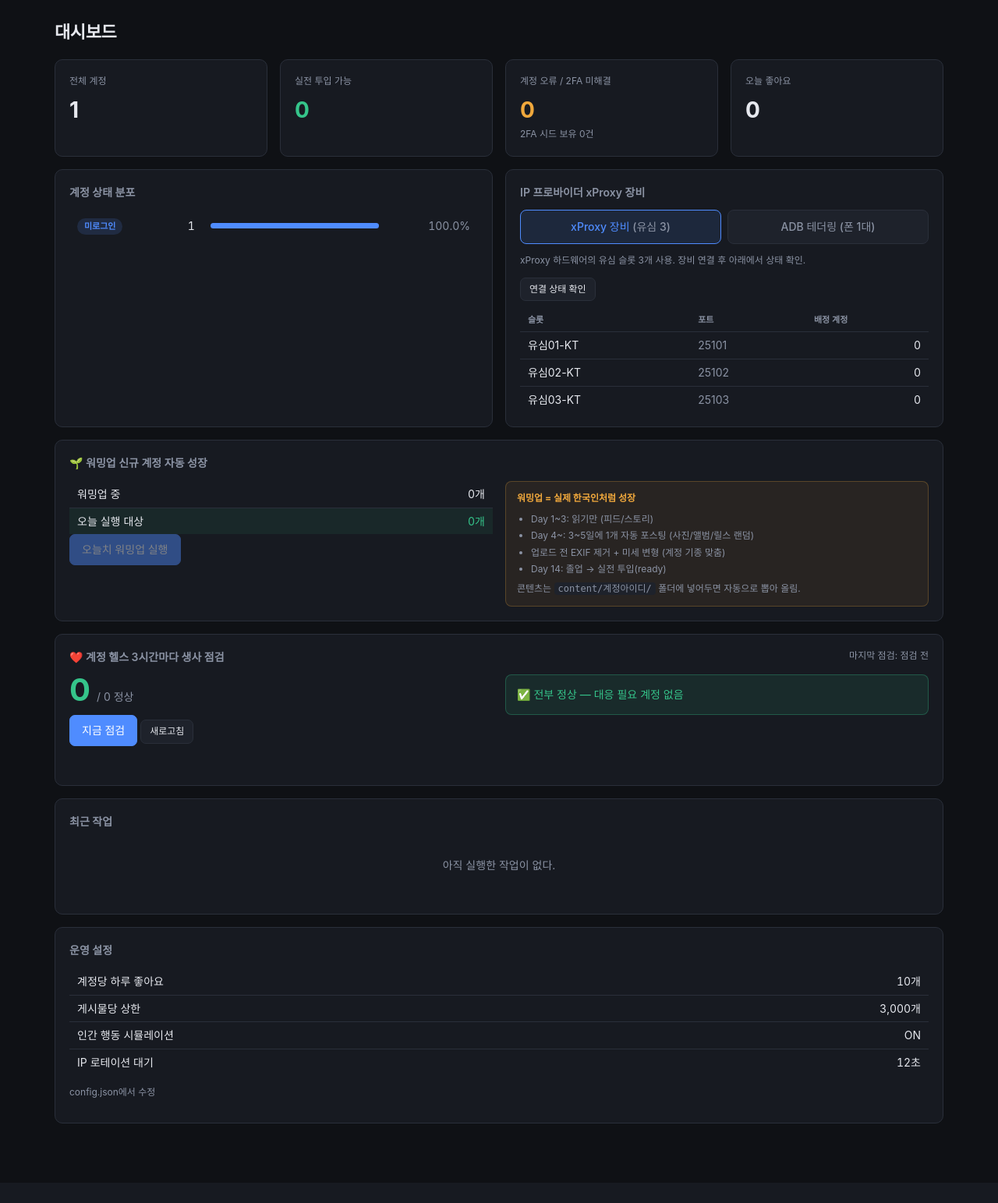
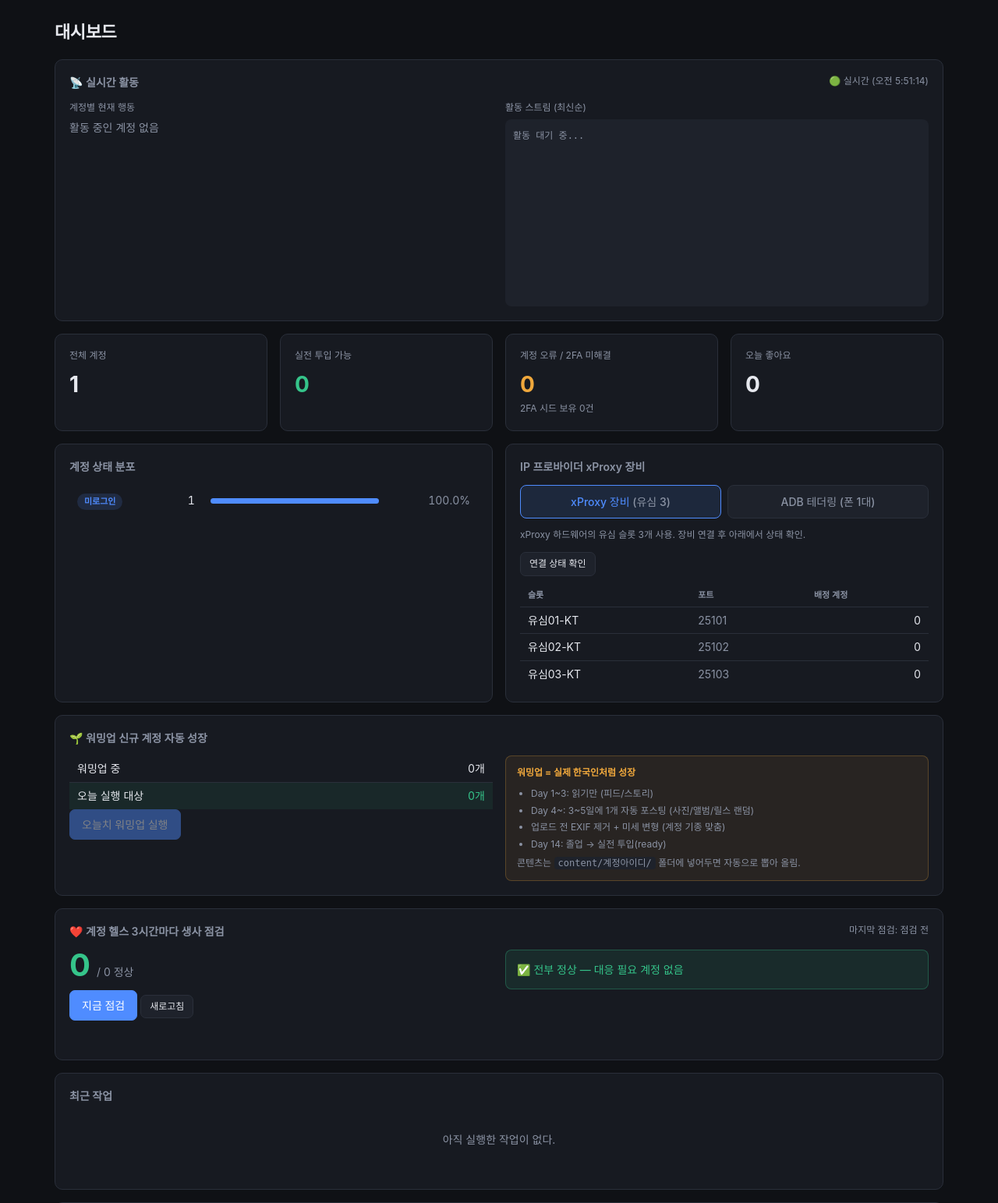
Before and after one commit to minjunrl-netizen/instamonster-korea-like, a FastAPI app: page / in a window 1280 px wide. Shown: the part 52-1595 px from the top of the page at 78% size. Before the commit the page ends 1493 px from the top, so only its background shows below. Run offline with FastAPI, Linux system fonts and the light colour scheme; the visitor is signed in with stand-in values (Sample User, id 1); data comes from the database, SQL or seed files in the repository; data that the repository does not hold is empty.

Commit message:
실시간 활동 피드 + 서버 상시 자동화 통합
- activity.py: 실시간 활동 이벤트 버스 (링버퍼 500건 + 계정별 현재상태)
- 워밍업/모니터 행동 emit (검색·릴스·프로필·헬스체크 등 실시간 기록)
- 대시보드 📡 실시간 활동 패널:
  - 계정별 '지금 뭐 하는지' + 활동 스트림 (1.5초 폴링)
  - 종류별 색상 (검색/워밍업/모니터/좋아요/완료/오류)
- 서버 시작 시 워밍업/모니터 스케줄러 백그라운드 자동 기동
  → START_SERVER.bat 하나로 대시보드+워밍업+모니터 다 돌아감
  → config auto.enabled/warmup_window/monitor_interval_hours 조정
- 테스트/임포트 시엔 스케줄러 안 뜨게 _SERVE_MODE 가드
- 전체 테스트 21/21 통과

```diff
--- a/account_monitor.py
+++ b/account_monitor.py
@@ -122,10 +122,15 @@ class AccountMonitor:
 
         def check_slot(slot_accounts):
             for acc in slot_accounts:
+                import activity
+                activity.emit(acc["username"], "생사 점검 중", "", "monitor")
                 health, detail = self.check_one(acc)
                 new_status = HEALTH_TO_STATUS.get(health)
                 db.record_health(acc["username"], health, new_status)
                 summary[health] = summary.get(health, 0) + 1
+                hlabel = {"alive": "정상 ✅"}.get(health, f"{health} ⚠️")
+                activity.emit(acc["username"], "점검 완료", hlabel,
+                              "done" if health == "alive" else "error")
                 if health == "alive":
                     logger.debug(f"  ✅ {acc['username']}: 정상")
                 else:
--- /dev/null
+++ b/activity.py
@@ -0,0 +1,66 @@
+"""
+실시간 활동 이벤트 버스
+
+워밍업/모니터/좋아요 엔진이 하는 모든 행동을 여기에 기록한다.
+대시보드가 이걸 폴링해서 "지금 각 계정이 뭐 하는지"를 실시간으로 보여준다.
+
+메모리 링버퍼(최근 500건) + 계정별 현재 상태.
+스레드 세이프 — 여러 워커가 동시에 emit해도 안전.
+"""
+
+import threading
+from collections import deque
+from datetime import datetime
+
+_lock = threading.Lock()
+_events: deque = deque(maxlen=500)
+_counter = [0]
+_current: dict[str, dict] = {}  # 계정별 현재(마지막) 행동
+
+
+def emit(account: str, action: str, detail: str = "", kind: str = "info") -> None:
+    """
+    행동 1건 기록.
+      account - 계정 아이디 (또는 'system')
+      action  - 행동 코드/이름 (예: '해시태그 검색', '릴스 시청', '좋아요')
+      detail  - 상세 (예: '#맛집', '3개')
+      kind    - info / like / search / warmup / monitor / error / done
+    """
+    with _lock:
+        _counter[0] += 1
+        ev = {
+            "id": _counter[0],
+            "time": datetime.now().isoformat(),
+            "account": account,
+            "action": action,
+            "detail": detail,
+            "kind": kind,
+        }
+        _events.append(ev)
+        if account and account != "system":
+            _current[account] = ev
+
+
+def recent(since: int = 0, limit: int = 80) -> list[dict]:
+    """since 이후의 이벤트 (폴링용). since=0이면 최근 limit개."""
+    with _lock:
+        if since <= 0:
+            return list(_events)[-limit:]
+        return [e for e in _events if e["id"] > since][-limit:]
+
+
+def current() -> dict[str, dict]:
+    """계정별 현재(마지막) 행동 — '지금 뭐 하는지' 뷰용."""
+    with _lock:
+        return dict(_current)
+
+
+def last_id() -> int:
+    with _lock:
+        return _counter[0]
+
+
+def clear_account(account: str) -> None:
+    """계정이 끝났을 때 현재 상태에서 제거"""
+    with _lock:
+        _current.pop(account, None)
--- a/config.json
+++ b/config.json
@@ -108,6 +108,11 @@
     "view_media_probability": 0.25,
     "random_action_probability": 0.2
   },
+  "auto": {
+    "enabled": true,
+    "warmup_window": [9, 22],
+    "monitor_interval_hours": 3
+  },
   "admin": {
     "username": "bjdlclrh",
     "password_sha256": "ee3e16303edba1ae73b8c76ea8d74c92df9f38fe951a0220a9f1bc35b23efdcc"
--- a/server.py
+++ b/server.py
@@ -701,6 +701,74 @@ def api_monitor_status():
     return summary
 
 
+# ─────────────────────── API: 실시간 활동 ───────────────────────
+
+@app.get("/api/activity/recent")
+def api_activity_recent(since: int = 0):
+    """since 이후의 활동 이벤트 (실시간 폴링용)"""
+    import activity
+    return {"events": activity.recent(since), "last_id": activity.last_id()}
+
+
+@app.get("/api/activity/current")
+def api_activity_current():
+    """계정별 현재 행동 (지금 뭐 하는지)"""
+    import activity
+    return {"current": activity.current()}
+
+
+# ─────────────────────── 백그라운드 자동화 (서버가 곧 상시 서비스) ───────────────────────
+
+def _start_background_schedulers():
+    """
+    서버 시작과 함께 워밍업/모니터 스케줄러를 백그라운드 스레드로 띄운다.
+    → START_SERVER.bat 하나만 켜두면 워밍업+모니터+대시보드가 다 돈다.
+    config의 auto.enabled=false면 끈다.
+    """
+    cfg = load_config()
+    auto = cfg.get("auto", {})
+    if not auto.get("enabled", True):
+        logger.info("백그라운드 자동화 비활성 (config auto.enabled=false)")
+        return
+
+    warmup_hours = auto.get("warmup_window", [9, 22])
+    monitor_interval = float(auto.get("monitor_interval_hours", 3))
+
+    def warmup_loop():
+        import warmup_scheduler as ws
+        import sys as _sys
+        _sys.argv = ["warmup_scheduler.py", str(warmup_hours[0]), str(warmup_hours[1])]
+        try:
+            ws.main()
+        except Exception:
+            logger.exception("워밍업 스케줄러 스레드 종료")
+
+    def monitor_loop():
+        import monitor_scheduler as ms
+        import sys as _sys
+        _sys.argv = ["monitor_scheduler.py", str(monitor_interval)]
+        try:
+            ms.main()
+        except Exception:
+            logger.exception("모니터 스케줄러 스레드 종료")
+
+    threading.Thread(target=warmup_loop, daemon=True, name="warmup-sched").start()
+    threading.Thread(target=monitor_loop, daemon=True, name="monitor-sched").start()
+    logger.info(
+        f"백그라운드 자동화 시작 — 워밍업 매일 {warmup_hours[0]}~{warmup_hours[1]}시 랜덤 / "
+        f"모니터 {monitor_interval}시간마다")
+
+
+_SERVE_MODE = False  # python server.py로 직접 실행할 때만 True → 테스트/임포트 시 스케줄러 안 뜸
+
+
+@app.on_event("startup")
+def _on_startup():
+    if _SERVE_MODE:
+        _start_background_schedulers()
+
+
 if __name__ == "__main__":
     import uvicorn
+    _SERVE_MODE = True
     uvicorn.run(app, host="0.0.0.0", port=8000, log_level="warning")
--- a/static/app.css
+++ b/static/app.css
@@ -108,6 +108,16 @@ code { background: var(--panel2); padding: 1px 5px; border-radius: 4px; font-siz
   background: rgba(53,196,138,.1); border: 1px solid rgba(53,196,138,.3);
   border-radius: 8px; padding: 14px; color: var(--ok);
 }
+.live-card { border-color: rgba(79,140,255,.25); }
+.live-now { display: flex; flex-direction: column; gap: 6px; min-height: 60px; }
+.now-row { display: flex; align-items: center; gap: 10px; padding: 7px 10px;
+  background: var(--panel2); border-radius: 7px; font-size: 13px; }
+.now-row b { min-width: 120px; }
+.now-row .now-act { flex: 1; font-weight: 500; }
+.live-feed { height: 240px; overflow-y: auto; background: var(--panel2);
+  border-radius: 8px; padding: 10px; font-size: 12px; line-height: 1.9;
+  font-family: ui-monospace, monospace; }
+.feed-row { white-space: nowrap; overflow: hidden; text-overflow: ellipsis; }
 
 .wrap { max-width: 1180px; margin: 0 auto; padding: 24px 20px 60px; }
 h1 { font-size: 22px; margin: 0 0 18px; letter-spacing: -.4px; }
--- a/templates/dashboard.html
+++ b/templates/dashboard.html
@@ -4,6 +4,23 @@
 
 {% block body %}
 <h1>대시보드</h1>
+
+<!-- ── 실시간 활동 (지금 각 계정이 뭐 하는지) ── -->
+<section class="card live-card">
+  <h2>📡 실시간 활동
+    <span class="dim small" id="liveStatus" style="float:right;font-weight:400">연결 중...</span>
+  </h2>
+  <div class="grid2">
+    <div>
+      <div class="dim small" style="margin-bottom:6px">계정별 현재 행동</div>
+      <div id="liveNow" class="live-now"><div class="dim">대기 중...</div></div>
+    </div>
+    <div>
+      <div class="dim small" style="margin-bottom:6px">활동 스트림 (최신순)</div>
+      <div id="liveFeed" class="live-feed"><div class="dim">활동 대기 중...</div></div>
+    </div>
+  </div>
+</section>
 
 <section class="grid4">
   <div class="card stat">
@@ -195,6 +212,41 @@
 
 {% block script %}
 <script>
+// ── 실시간 활동 피드 ──
+let _lastActId = 0;
+const KIND_COLOR = { search:'#4f8cff', warmup:'#35c48a', like:'#f0a83c', monitor:'#9a86ff', done:'#35c48a', error:'#f2564d', info:'#8a93a6' };
+function _timeStr(iso){ try { return new Date(iso).toLocaleTimeString('ko-KR',{hour:'2-digit',minute:'2-digit',second:'2-digit'}); } catch(e){ return ''; } }
+async function pollActivity() {
+  try {
+    const [rec, cur] = await Promise.all([
+      fetch('/api/activity/recent?since=' + _lastActId).then(r=>r.json()),
+      fetch('/api/activity/current').then(r=>r.json()),
+    ]);
+    document.getElementById('liveStatus').textContent = '🟢 실시간 (' + new Date().toLocaleTimeString('ko-KR') + ')';
+    const now = cur.current || {};
+    const keys = Object.keys(now).sort();
+    const nowEl = document.getElementById('liveNow');
+    if (keys.length) {
+      nowEl.innerHTML = keys.map(u => {
+        const e = now[u]; const c = KIND_COLOR[e.kind] || '#8a93a6';
+        return `<div class="now-row"><b>${u}</b><span class="now-act" style="color:${c}">${e.action}${e.detail?' · '+e.detail:''}</span><span class="dim">${_timeStr(e.time)}</span></div>`;
+      }).join('');
+    } else { nowEl.innerHTML = '<div class="dim">활동 중인 계정 없음</div>'; }
+    if (rec.events && rec.events.length) {
+      _lastActId = rec.last_id;
+      const feed = document.getElementById('liveFeed');
+      if (feed.querySelector('.dim')) feed.innerHTML = '';
+      const rows = rec.events.reverse().map(e => {
+        const c = KIND_COLOR[e.kind] || '#8a93a6';
+        return `<div class="feed-row"><span class="dim">${_timeStr(e.time)}</span> <b>${e.account}</b> <span style="color:${c}">${e.action}</span>${e.detail?' <span class="dim">'+e.detail+'</span>':''}</div>`;
+      }).join('');
+      feed.insertAdjacentHTML('afterbegin', rows);
+      while (feed.children.length > 60) feed.removeChild(feed.lastChild);
+    }
+  } catch(e) { document.getElementById('liveStatus').textContent = '🔴 연결 끊김'; }
+}
+pollActivity();
+setInterval(pollActivity, 1500);
 // ── 헬스 모니터 ──
 const HEALTH_LABEL = {
   alive: '정상', session_expired: '세션만료', challenge: '챌린지',
```
Also changed, not shown: human_behavior.py (+8 -0 lines), warmup_engine.py (+7 -0 lines), 1 other file.
